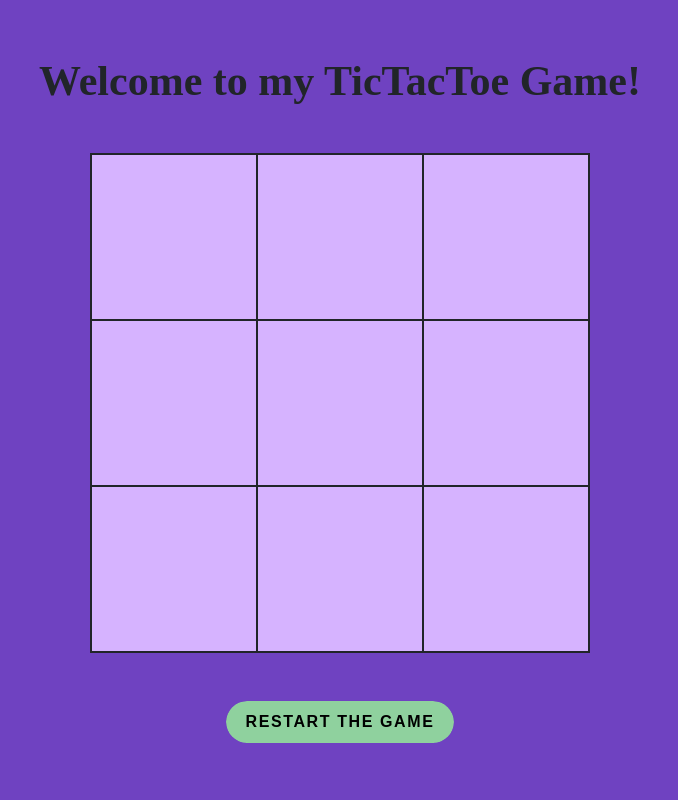
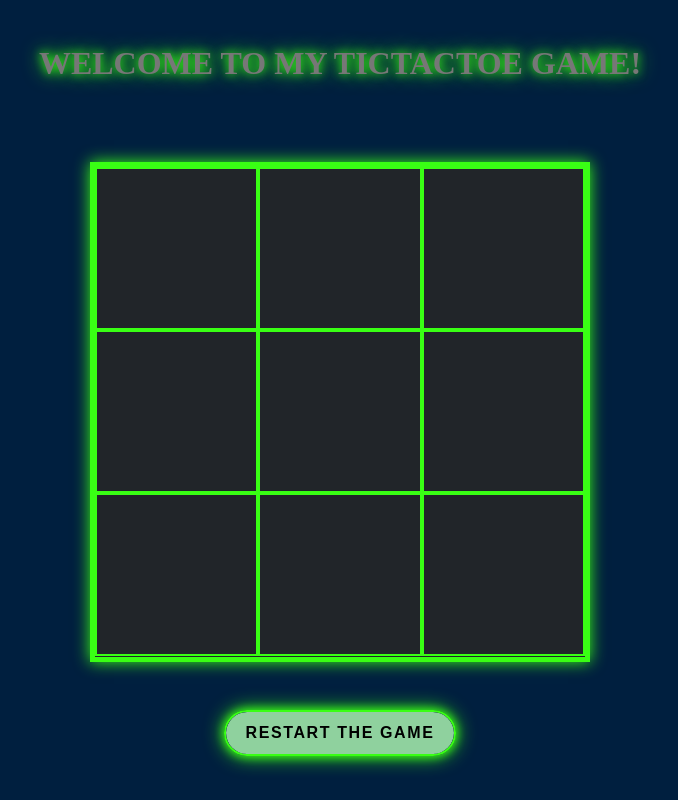
Before and after one commit to Albatraoz12/tictactoe, a React (Vite) app: page / in a window 1280 px wide. Shown: the whole page, without its empty margins (300-978 px from the left). Built offline with nearby package versions, Linux system fonts and the light colour scheme.

Commit message:
style the app to be more lika an 80s game

```diff
--- a/src/App.css
+++ b/src/App.css
@@ -1,16 +1,21 @@
+/* Global reset */
 * {
   padding: 0;
   margin: 0;
   box-sizing: border-box;
 }
+
+/* Color palette */
 :root {
-  --bg-color: #d6b3ff;
-  --black: #212529;
-  --purple: #6f42c1;
-  --green: #28a745;
-  --light-green: #8fd19e;
+  --neon-green: #39ff14;
+  --neon-purple: #da00ff;
+  --dark-blue: #001f3f;
+  --bright-cyan: #00ffff;
+  --black: #000000;
+  --white: #ffffff;
 }
 
+/* Main styling */
 main {
   width: 100vw;
   height: 100vh;
@@ -19,67 +24,97 @@ main {
   align-items: center;
   flex-direction: column;
   gap: 3rem;
-  background-color: var(--purple);
-  color: var(--black);
+  background-color: var(--dark-blue);
+  color: var(--neon-green);
+  font-family: 'Press Start 2P', cursive; /* Pixelated retro font */
 }
 
+/* Intro text styling */
 .intro {
   font-size: 28px;
+  color: var(--bright-cyan);
+  text-shadow: 0px 0px 10px var(--neon-green), 0px 0px 20px var(--neon-green);
+  text-transform: uppercase;
 }
 
+/* Button styling */
 .btn {
-  padding: 1rem;
-  border: none;
-  border-radius: 12px;
-  background-color: var(--light-green);
+  padding: 1rem 2rem;
+  border: 2px solid var(--neon-green);
+  border-radius: 5px;
+  background-color: var(--dark-blue);
   font-weight: bold;
   font-size: 15px;
   cursor: pointer;
-}
-.btn:focus {
-  outline: none;
-}
-.btn:hover {
-  outline: none;
-  animation: button 1s linear;
+  color: var(--white);
+  text-transform: uppercase;
+  transition: all 0.3s ease;
+  box-shadow: 0px 0px 10px var(--neon-green), 0px 0px 20px var(--neon-green);
 }
 
-@keyframes button {
-  from {
-    background-color: var(--light-green);
-  }
-  to {
-    background-color: var(--purple);
-  }
+.btn:hover {
+  background-color: var(--neon-purple);
+  color: var(--black);
+  box-shadow: 0px 0px 15px var(--neon-purple), 0px 0px 25px var(--neon-purple);
 }
 
+.btn:active {
+  background-color: var(--neon-green);
+  box-shadow: 0px 0px 5px var(--neon-green);
+  transform: scale(0.95);
+}
+
+/* Board styling */
 .board {
   width: 500px;
   height: 500px;
-  background-color: var(--bg-color);
-  border: 1px solid var(--black);
+  background-color: var(--black);
+  border: 5px solid var(--neon-green);
   display: flex;
   flex-direction: column;
+  box-shadow: 0px 0px 15px var(--neon-green);
 }
 
+/* Rows styling */
 .row {
   flex: 33%;
   display: flex;
   flex-direction: row;
 }
 
+/* Squares styling */
 .square {
   flex: 33%;
   height: 100%;
-  border: 1px solid var(--black);
+  border: 2px solid var(--neon-green);
   cursor: pointer;
   display: grid;
   place-items: center;
   font-size: 52px;
-  color: black;
-  font-family: 'Times New Roman', Times, serif;
+  color: var(--neon-purple);
+  font-family: 'Press Start 2P', cursive; /* Pixelated font for the board */
+  transition: background-color 0.3s ease;
+}
+
+.square:hover {
+  background-color: var(--bright-cyan);
 }
 
 .square:active {
-  background-color: var(--purple);
+  background-color: var(--neon-purple);
 }
+
+/* Optional presentation reset */
+.container {
+  padding-top: 50px;
+  margin: 0 auto;
+  width: 100%;
+  text-align: center;
+}
+
+h1 {
+  text-transform: uppercase;
+  font-size: 2rem;
+  margin-bottom: 2rem;
+  color: #777;
+}
```
